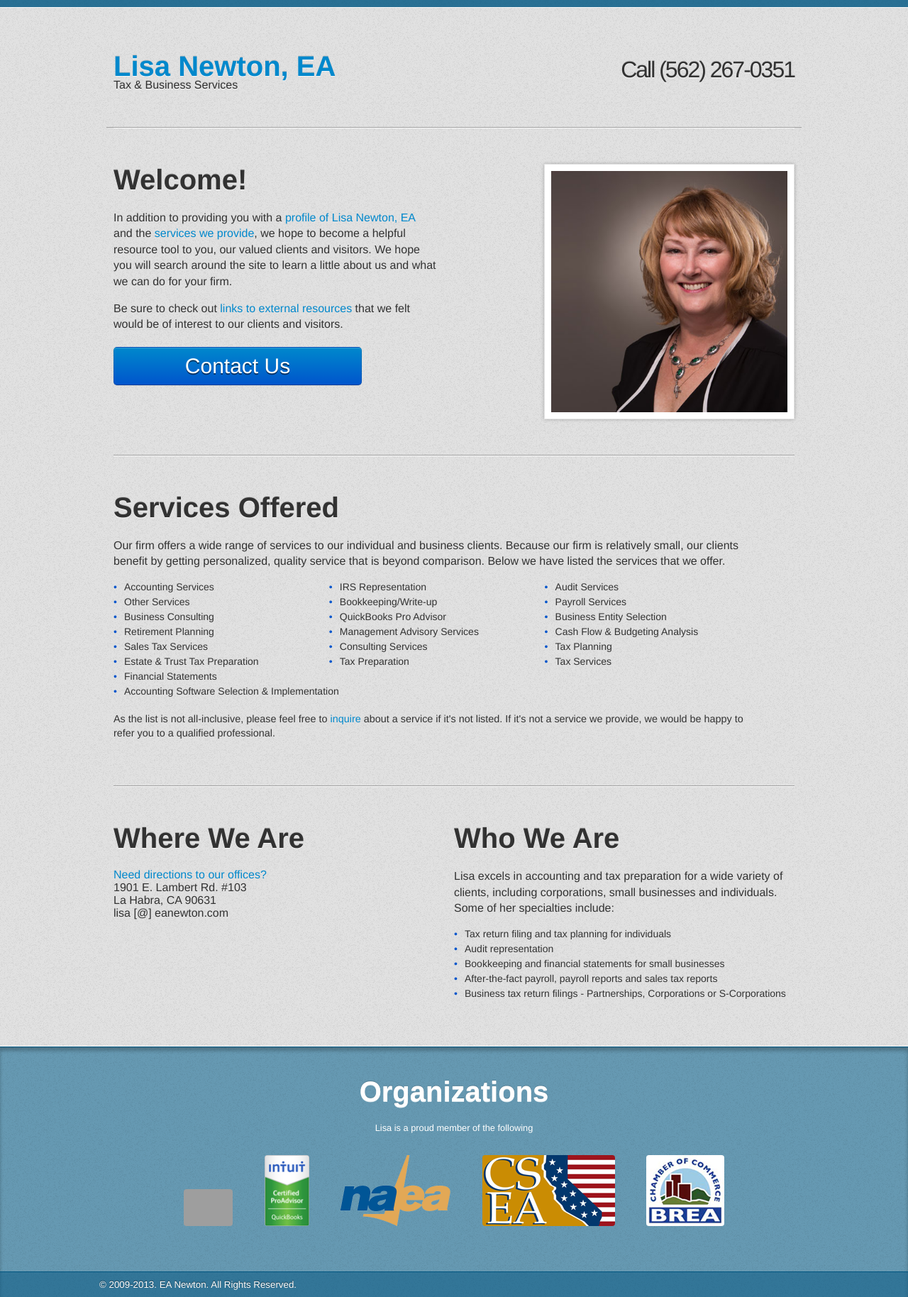
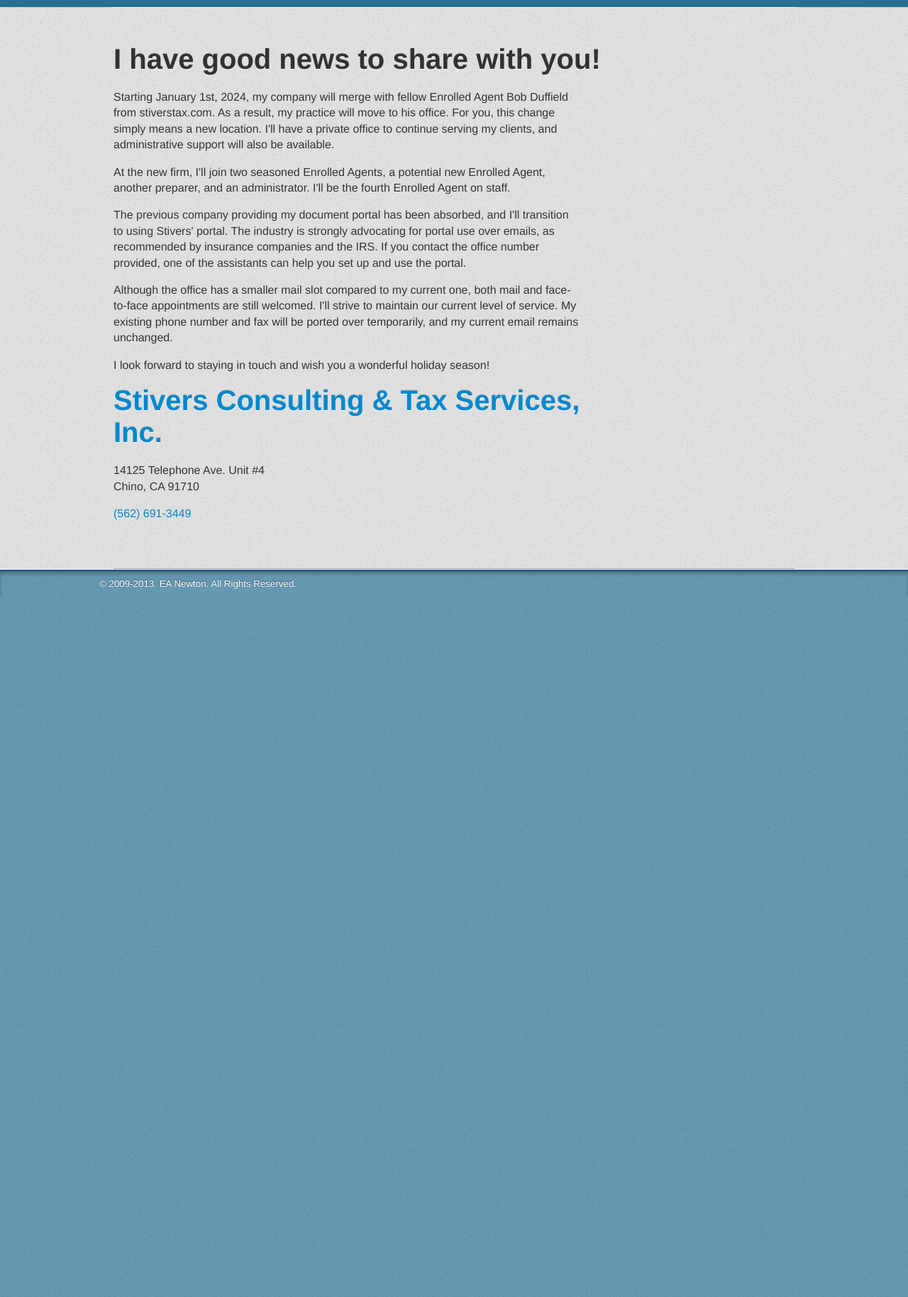
Before and after one commit to iamnewton/eanewton.com, a Jekyll site: the page built from index.html, in a window 1280 px wide. Shown: the whole page at 71% size. Built offline with Jekyll 4.4.1, drawn with Linux system fonts in a browser that asks for light colours; after the commit the page ends 900 px from its top, so only the background shows below that; grey boxes are pictures that could not be loaded.

Commit message:
feat: update with merger

```diff
--- a/_layouts/default.html
+++ b/_layouts/default.html
@@ -2,11 +2,11 @@
 <html>
 	<head>
 		<meta charset="utf-8" />
-		<meta name="author" content="Newton" />
-		<meta name="description" content="In addition to providing you with a profile of Lisa Newton, EA and the services we provide, we hope to become a helpful resource tool to you, our valued clients and visitors. We hope you will search around the site to learn a little about us and what we can do for your firm." />
+		<meta name="author" content="Chris Newton (http://chrisnewton.me)" />
+		<meta name="description" content="Lisa Newton, EA is merging with Stivers Consulting & Tax Services, Inc." />
 		<meta name="viewport" content="width=device-width, initial-scale=1">
 
-		<title>Lisa Newton, EA - Tax &amp; Business Services</title>
+		<title>Lisa Newton, EA is merging with Stivers Consulting & Tax Services, Inc.</title>
 
 		<link rel="stylesheet" href="/ui/stylesheets/common.css" />
 		<link rel="shortcut" href="favicon.ico" />
@@ -21,17 +21,7 @@
 		</script>
 	</head>
 
-	<body itemscope itemtype="https://schema.org/AccountingService">
-
-		<header class="Header">
-			<div class="Frame FLC">
-				<hgroup class="branding">
-					<h1 class="logo" itemprop="name"><a href="/">Lisa Newton, EA</a></h1>
-					<h2 class="tagline" itemprop="description">Tax &amp; Business Services</h2>
-				</hgroup>
-				<p class="contact"><a href="tel:15622670351" class="phone">Call (562) 267-0351</a></p>
-			</div>
-		</header><!-- Header : end -->
+	<body itemscope itemtype="http://schema.org/AccountingService">
 
 		<article class="Body">
 			<div class="Frame FLC">
@@ -40,15 +30,6 @@
 		</article><!-- Body : end -->
 
 		<footer class="Footer">
-			<div class="Frame">
-				<h1>Organizations</h1>
-				<p>Lisa is a proud member of the following</p>
-				{% for organization in site.data.organizations %}
-					{% if organization.active %}
-						<a href="{{ organization.url }}" rel="external" class="logo"><img src="{{ organization.image.url }}" alt="{{ organization.image.alt }}" height="{{ organization.image.height }}" /></a>
-					{% endif %}
-				{% endfor %}
-			</div>
 			<div class="copyright"><small class="Frame">&copy; 2009-2013. EA Newton. All Rights Reserved.</small></div>
 		</footer><!-- Footer : end -->
 
--- a/index.html
+++ b/index.html
@@ -5,60 +5,27 @@ notification_enabled: false
 
 <section id="intro" class="Intro FLC">
 	<div class="welcome">
-		<h1>Welcome!</h1>
+		<h1>I have good news to share with you!</h1>
 
-		<p>In addition to providing you with a <a href="#about">profile of Lisa Newton, EA</a> and the <a href="#services">services we provide</a>, we hope to become a helpful resource tool to you, our valued clients and visitors. We hope you will search around the site to learn a little about us and what we can do for your firm.</p>
+		<p>Starting January 1st, 2024, my company will merge with fellow Enrolled Agent Bob Duffield from stiverstax.com. As a result, my practice will move to his office. For you, this change simply means a new location. I'll have a private office to continue serving my clients, and administrative support will also be available.</p>
 
-		<p>Be sure to check out <a href="/resources.html">links to external resources</a> that we felt would be of interest to our clients and visitors.</p>
+		<p>At the new firm, I'll join two seasoned Enrolled Agents, a potential new Enrolled Agent, another preparer, and an administrator. I'll be the fourth Enrolled Agent on staff.</p>
 
-		<a href="mailto:lisa@eanewton.com" class="Button">Contact Us</a>
-	</div>
+		<p>The previous company providing my document portal has been absorbed, and I'll transition to using Stivers' portal. The industry is strongly advocating for portal use over emails, as recommended by insurance companies and the IRS. If you contact the office number provided, one of the assistants can help you set up and use the portal.</p>
 
-	<figure class="Lisa">
-		<img src="/ui/images/lisa-v2.jpg" alt="a portrait of Lisa Newton, EA" class="image" />
-	</figure>
+		<p>Although the office has a smaller mail slot compared to my current one, both mail and face-to-face appointments are still welcomed. I'll strive to maintain our current level of service. My existing phone number and fax will be ported over temporarily, and my current email remains unchanged.</p>
 
-</section>
+		<p>I look forward to staying in touch and wish you a wonderful holiday season!</p>
 
-<section id="services" class="Services FLC">
-	<h1>Services Offered</h1>
-
-	<p>Our firm offers a wide range of services to our individual and business clients. Because our firm is relatively small, our clients benefit by getting personalized, quality service that is beyond comparison. Below we have listed the services that we offer.</p>
-
-	<ul class="FLC">
-		{% for service in site.data.services %}
-			<li>{{ service }}</li>
-		{% endfor %}
-	</ul>
-
-	<p class="note">As the list is not all-inclusive, please feel free to <a href="mailto:lisa@eanewton.com">inquire</a> about a service if it's not listed. If it's not a service we provide, we would be   happy to refer you to a qualified professional.</p>
-</section>
-
-<section id="about" class="Tombstone FLC">
-	<section class="where" itemscope itemtype="Organization">
-		<h1>Where We Are</h1>
-		<a href="https://maps.google.com/maps?daddr=1901+E+Lambert+Rd,+La+Habra,+CA+90631+(EA+Newton)&geocode=CdvIIJ-0r2yUFYCnBQIdwpr4-A&dirflg=&saddr=&f=d&sll=33.925237,-117.925186&sspn=0.011965,0.015557&ie=UTF8&ll=33.924987,-117.925186&spn=0.011965,0.015557&z=16" rel="external">Need directions to our offices?</a>
+		<hgroup class="branding">
+			<h1 class="logo" itemprop="name"><a href="https://www.stiverstax.com/">Stivers Consulting & Tax Services, Inc.</a></h1>
+		</hgroup>
 		<address class="vcard">
 			<div itemprop="location" itemscope itemtype="PostalAddress">
-				<div itemprop="streetAddress">1901 E. Lambert Rd. #103</div>
-				<span itemprop="addressLocality">La Habra</span>, <span itemprop="addressRegion">CA</span> <span itemprop="postalCode">90631</span>
+				<div itemprop="streetAddress">14125 Telephone Ave. Unit #4</div>
+				<span itemprop="addressLocality">Chino</span>, <span itemprop="addressRegion">CA</span> <span itemprop="postalCode">91710</span>
 			</div>
 		</address>
-		<span itemprop="email" class="email">lisa [@] eanewton.com</span>
-	</section><!-- Footer : end -->
-
-	<section class="who">
-		<h1>Who We Are</h1>
-
-		<p>Lisa excels in accounting and tax preparation for a wide variety of clients, including corporations, small businesses and individuals. Some of her specialties include:</p>
-
-		<ul>
-			<li>Tax return filing and tax planning for individuals</li>
-			<li>Audit representation</li>
-			<li>Bookkeeping and financial statements for small businesses</li>
-			<li>After-the-fact payroll, payroll reports and sales tax reports</li>
-			<li>Business tax return filings - Partnerships, Corporations or S-Corporations</li>
-		</ul>
-
-	</section>
+		<p class="contact"><a href="tel:15626913449" class="phone">(562) 691-3449</a></p>
+	</div>
 </section>
--- a/ui/stylesheets/common.css
+++ b/ui/stylesheets/common.css
@@ -229,6 +229,13 @@ p {
 .Intro h1 {
 	margin: 0 0 20px;
 }
+	.Intro .vcard {
+		font-style: normal;
+		line-height: 1.4em;
+	}
+	.Intro address {
+		font-style: normal;
+	}
 .Intro p,
 .Services p {
 	width: 95%;
@@ -280,9 +287,6 @@ p {
 	.Tombstone address {
 		font-style: normal;
 	}
-	.Tombstone .where {
-		margin-bottom: 50px;
-	}
 	.Tombstone .about {
 		font-size: .75em;
 	}
@@ -295,7 +299,7 @@ p {
 	clear: both;
 	box-shadow: inset 0 5px 5px rgba(0,0,0,.25);
 	border-top: 1px solid rgb(0, 85, 128);
-	padding: 40px 0 0;
+	padding: 0;
 	text-align: center;
 	color: rgb(255,255,255);
 }
@@ -308,10 +312,8 @@ p {
 }
 .Footer .copyright {
 	display: block;
-	margin-top: 40px;
 	border-top: 1px solid rgb(0,85,128);
 	padding: 10px;
-	background-color: rgba(0,85,128,.5);
 	text-align: left;
 	text-shadow: 0 -1px 1px rgba(0, 0, 0, 0.5);
 }
@@ -343,9 +345,7 @@ p {
 	.Intro .Lisa,
 	.Tombstone .where,
 	.Tombstone .who {
-		display: inline;
-		float: left;
-		width: 50%;
+		width: 72%;
 	}
 	.Header .contact {
 		text-align: right;
```
